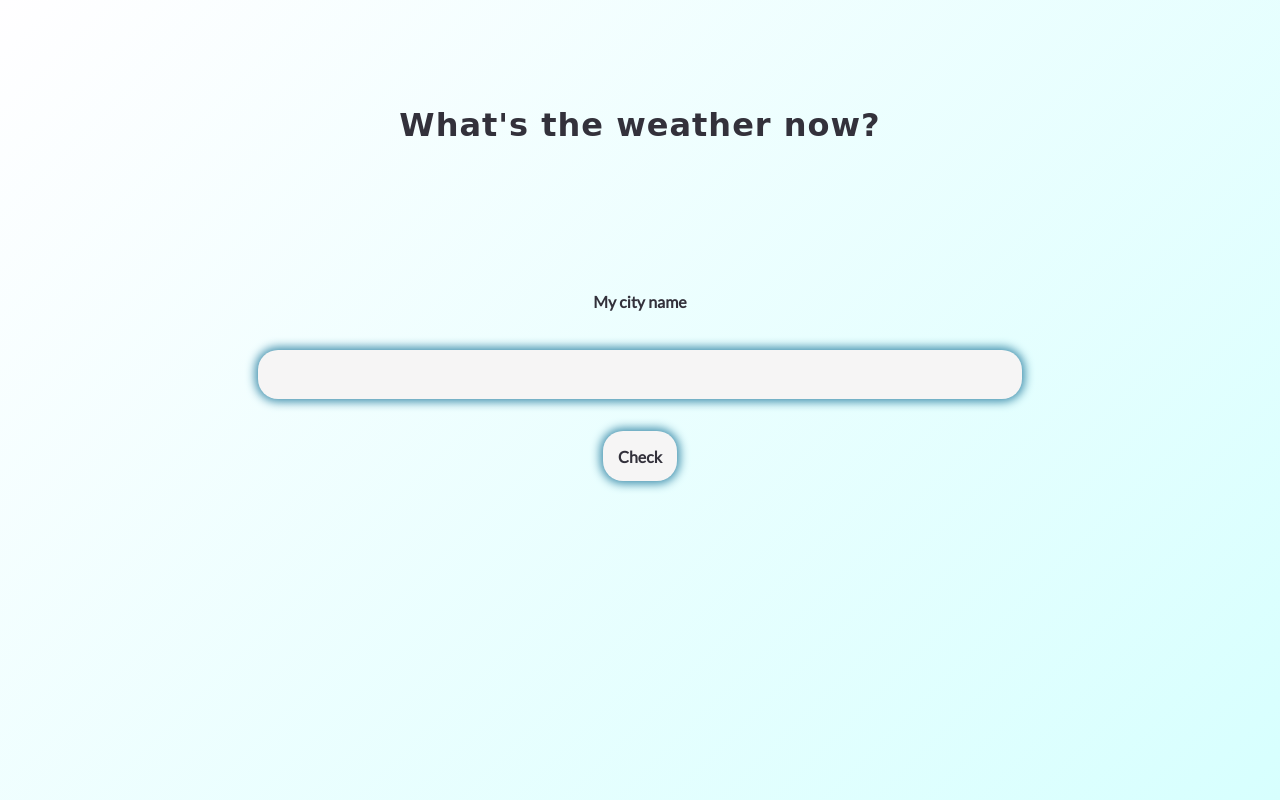
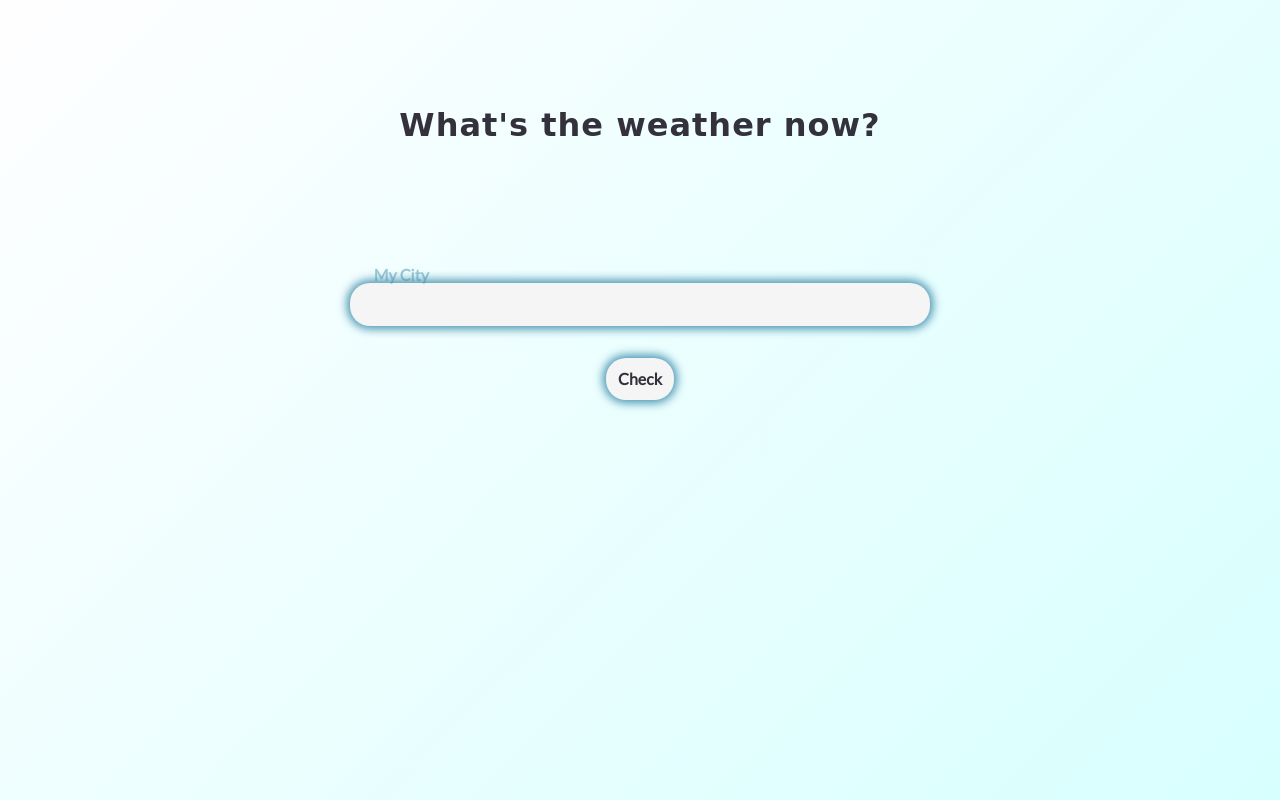
Before and after one commit to Eva147/Weather_App, a web app: file index.html in a window 1280 px wide. Run offline with its HTML, style and script files only (its server is not run), Linux system fonts and the light colour scheme.

Commit message:
Input and label inside it

```diff
--- a/index.html
+++ b/index.html
@@ -13,8 +13,8 @@
             <h1>What's the weather now?</h1>
             <div class="form container">
                 <form id="inputForm" action="/" method="post">
-                    <label for="cityInput">My city name</label>
-                    <input id="cityInput" type="text" name="cityName">
+                    <input required id="cityInput" type="text" name="cityName">
+                    <label for="cityInput"><span>My City</span></label>
                     <button type="submit">Check</button>
                 </form>
             </div>
--- a/styles/_base.scss
+++ b/styles/_base.scss
@@ -13,3 +13,8 @@ a:hover{text-decoration: none;}
 ul,li{list-style: none;}
 img{vertical-align: top;}
 h1,h2,h3,h4,h5,h6{font-size: inherit;font-family: inherit;}
+
+body {
+    font-family: Lato;
+    background-image: linear-gradient(-225deg, #FFFEFF 0%, #D7FFFE 100%);
+}
--- a/styles/_containers.scss
+++ b/styles/_containers.scss
@@ -4,12 +4,10 @@
 }
 
 .container {
+    @include display_flex();
     margin: $base-margin;
     padding: $base-padding;
     width: $base-width;
-    display: flex;
-    justify-content: space-around;
-    align-items: center;
     flex-direction: column;
-    width: 80%;
+    width: 70%;
 }
--- a/styles/_form.scss
+++ b/styles/_form.scss
@@ -1,29 +1,40 @@
 form {
-    display: flex;
-    justify-content: space-around;
-    align-items: center;
+    @include display_flex();
     margin: $base-margin;
     padding: $base-padding;
+    position: relative;
     width: 100%;
     input {
         padding: 2%;
         margin: $base-margin;
-        width: 60%;
+        width: 80%;
+        height: 80%;
         background-color: $white;
         box-shadow: $base-box-shadow;
         border-radius: 20px;
         font-size: $font-size;
         color: $primary;
-    }
-    input:hover {
-        box-shadow: $base-box-shadow-hover;
+        &:hover {
+            box-shadow: $base-box-shadow-hover;
+        }
+        &:focus {
+            & + label {
+              opacity: 0;
+            }
+        }
+        &:valid {
+            & + label {
+                opacity: 0;
+            }
+        }
     }
     label {
-        padding: $base-padding;
-        margin: $base-margin;
+        position: absolute;
+        left: 5%;
         font-weight: 600;
         font-size: $font-size;
-        color: $primary;
+        color: $blue;
+        opacity: 0.5;
         text-align: center;
     }
     button {
@@ -50,9 +61,9 @@ form {
             width: 100%;
             margin: $base-margin-sm;
         }
-        label {
-            margin: $base-margin-sm;
-        }
+        // label {
+        //     margin: $base-margin-sm;
+        // }
         button {
             margin: $base-margin-sm;
         }
--- a/styles/_variables.scss
+++ b/styles/_variables.scss
@@ -18,3 +18,10 @@ $base-box-shadow-hover: 0 0 15px 3px $blue;
 $font-size: 1rem;
 $font-size-md: 2rem;
 $font-size-lg: 4rem;
+
+// mixin for display
+@mixin display_flex() {
+    display: flex;
+    justify-content: space-around;
+    align-items: center;
+}
--- a/styles/style.css
+++ b/styles/style.css
@@ -68,15 +68,17 @@ h1, h2, h3, h4, h5, h6 {
   font-family: inherit;
 }
 
+body {
+  font-family: Lato;
+  background-image: linear-gradient(-225deg, #FFFEFF 0%, #D7FFFE 100%);
+}
+
 .wrapper {
   min-height: 100%;
   overflow: hidden;
 }
 
 .container {
-  margin: 3rem auto;
-  padding: 1%;
-  width: 100%;
   display: -webkit-box;
   display: -ms-flexbox;
   display: flex;
@@ -85,11 +87,14 @@ h1, h2, h3, h4, h5, h6 {
   -webkit-box-align: center;
       -ms-flex-align: center;
           align-items: center;
+  margin: 3rem auto;
+  padding: 1%;
+  width: 100%;
   -webkit-box-orient: vertical;
   -webkit-box-direction: normal;
       -ms-flex-direction: column;
           flex-direction: column;
-  width: 80%;
+  width: 70%;
 }
 
 h1 {
@@ -119,13 +124,15 @@ form {
           align-items: center;
   margin: 3rem auto;
   padding: 1%;
+  position: relative;
   width: 100%;
 }
 
 form input {
   padding: 2%;
   margin: 3rem auto;
-  width: 60%;
+  width: 80%;
+  height: 80%;
   background-color: #F6F5F5;
   -webkit-box-shadow: 0 0 10px 3px #4592AF;
           box-shadow: 0 0 10px 3px #4592AF;
@@ -139,12 +146,21 @@ form input:hover {
           box-shadow: 0 0 15px 3px #4592AF;
 }
 
+form input:focus + label {
+  opacity: 0;
+}
+
+form input:valid + label {
+  opacity: 0;
+}
+
 form label {
-  padding: 1%;
-  margin: 3rem auto;
+  position: absolute;
+  left: 5%;
   font-weight: 600;
   font-size: 1rem;
-  color: #33313B;
+  color: #4592AF;
+  opacity: 0.5;
   text-align: center;
 }
 
@@ -180,16 +196,8 @@ form button:hover {
     width: 100%;
     margin: 1rem auto;
   }
-  form label {
-    margin: 1rem auto;
-  }
   form button {
     margin: 1rem auto;
   }
 }
-
-body {
-  font-family: Lato;
-  background-image: linear-gradient(-225deg, #FFFEFF 0%, #D7FFFE 100%);
-}
 /*# sourceMappingURL=style.css.map */
--- a/styles/style.scss
+++ b/styles/style.scss
@@ -10,8 +10,3 @@
 @import './title';
 //form
 @import './form';
-
-body {
-    font-family: Lato;
-    background-image: linear-gradient(-225deg, #FFFEFF 0%, #D7FFFE 100%);
-}
```
Also changed, not shown: 1 other file.
